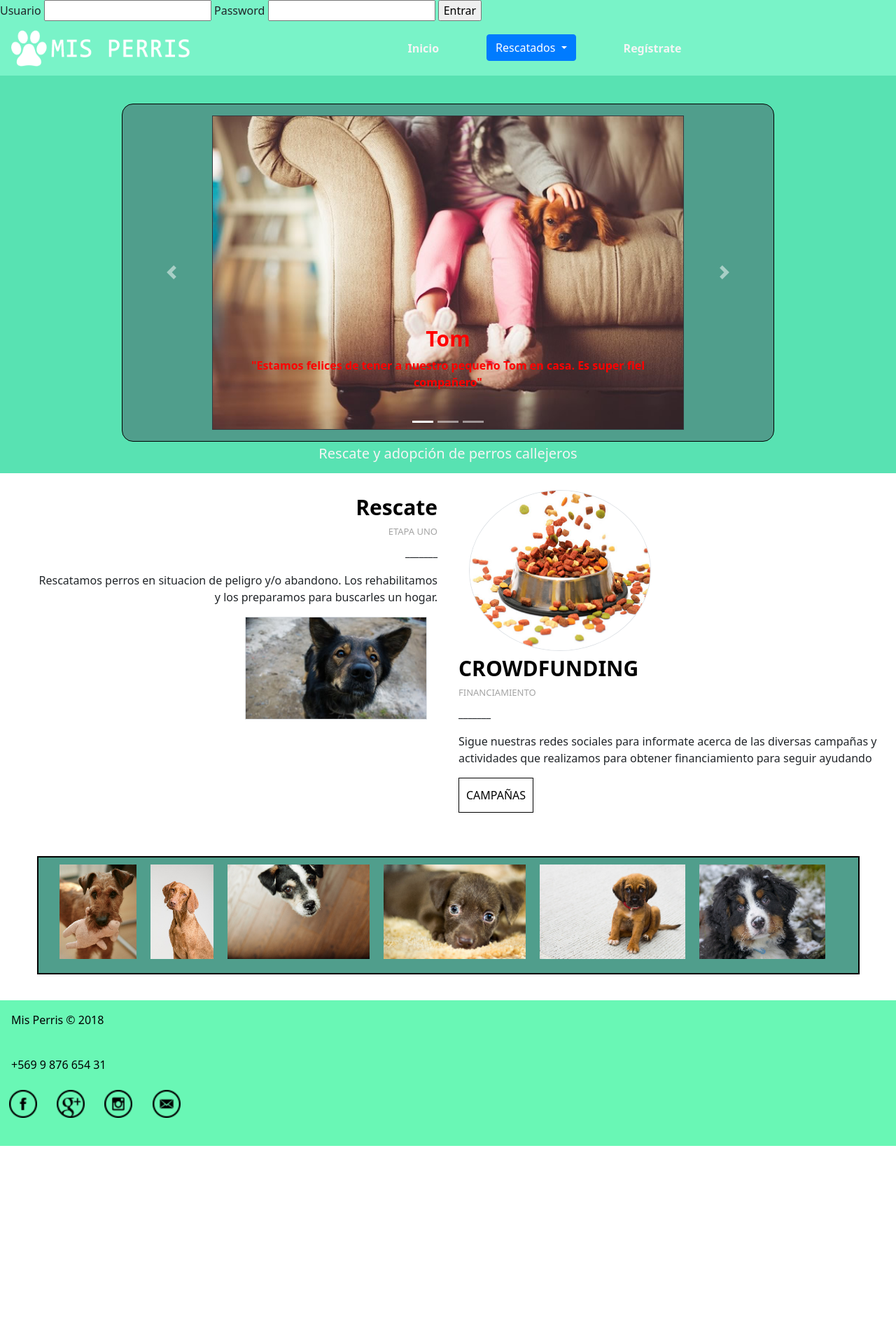
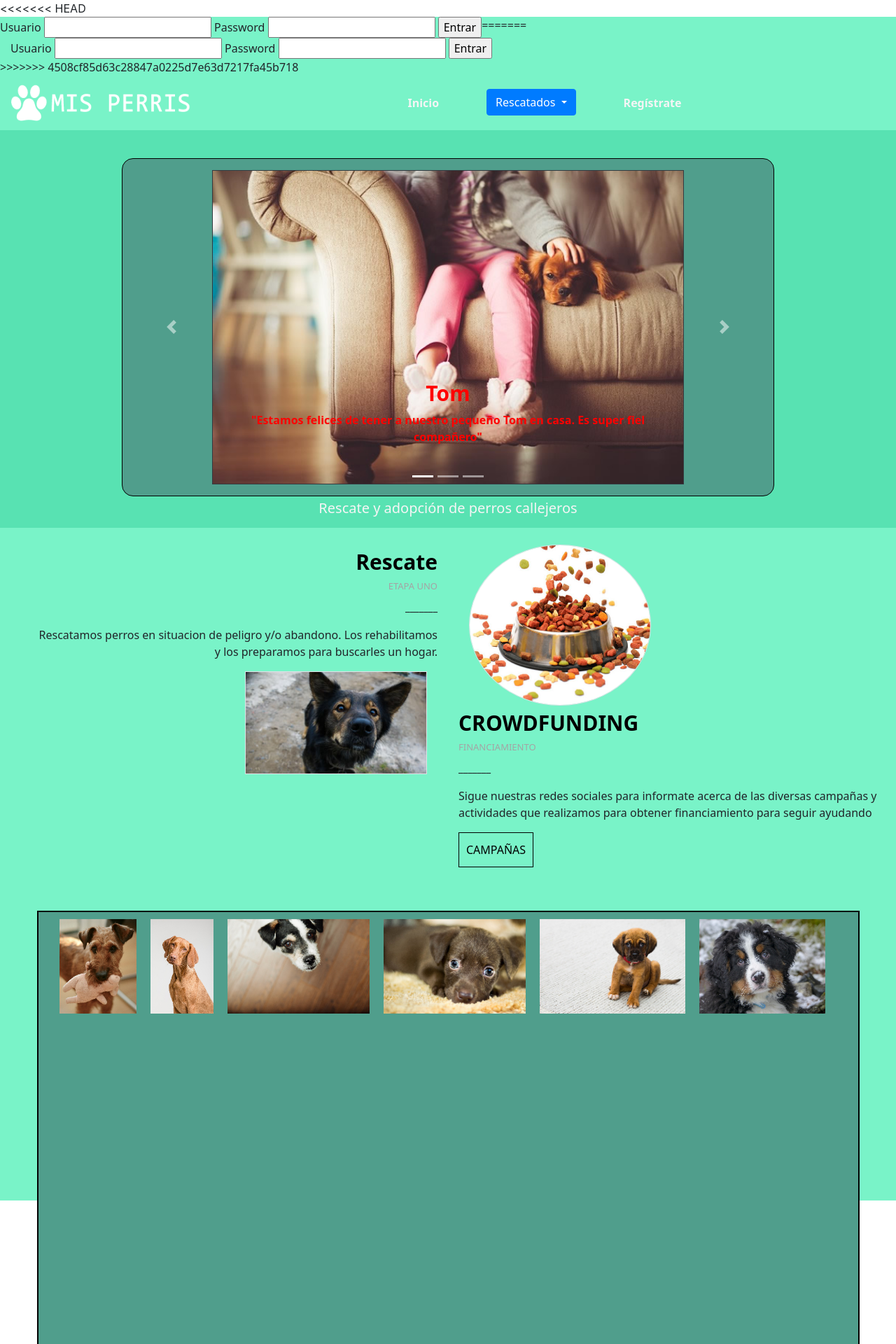
Before and after one commit to cogodyz/Pasteleria, a Django app: page / in a window 1280 px wide. Shown: the top 1920 px of the page at 70% size. Before the commit the page ends 1637 px from the top, so only its background shows below. Run offline with Django 3.2, Linux system fonts and the light colour scheme; parts of the project's set-up code (start-up, migrations or seed data) failed here and were passed over; some libraries are stand-ins or nearby versions.

Commit message:
Volviendo a login modificado

```diff
--- a/templates/base/base.html
+++ b/templates/base/base.html
@@ -14,6 +14,7 @@
     <link rel="stylesheet" href="{% static 'css/galery2.css' %}">
 </head>
 <body>
+<<<<<<< HEAD
 <div class="container-fluid" >
         <header class="row  sticky-top">
 
@@ -50,6 +51,41 @@
                   </form>
               </div>
 
+=======
+<div class="container-fluid" style="background: #79F3C8" class="row login">
+    {% if user.is_authenticated %}
+
+    <form method="post" action="/logout/">
+
+       {% csrf_token %}
+
+       Bienvenido: {{user}}
+
+       <input type="submit" value="Salir" />
+
+       <input type="hidden" name="next" value="{% url 'index' %}">
+
+    </form>
+
+{% else %}
+
+    <form method="post" action="/login/">
+
+       {% csrf_token %}
+
+       Usuario <input type="text" name="username">
+
+       Password <input type="password" name="password">
+
+       <input type="submit" value="Entrar" />
+
+       <input type="hidden" name="next" value="{% url 'index' %}">
+
+    </form>
+
+{% endif %}
+        <header class="row  sticky-top">
+>>>>>>> 4508cf85d63c28847a0225d7e63d7217fa45b718
                 <nav class="navbar col-12   navbar-expand-md">
                     <a class="navbar-brand" href="{% url 'index' %}"><img src="{% static 'img/logo.png' %}" width="260" height="52" alt="NO HAYs"></a>
                     <button class="navbar-toggler   custom-toggler " type="button" data-toggle="collapse" data-target="#navbarNav" aria-controls="navbarNav" aria-expanded="false" aria-label="Toggle navigation">
@@ -74,11 +110,6 @@
                       </ul>
                     </div>
                   </nav>
-
-
-
-
-
             </header>
 
             {% block content %}
```
Also changed, not shown: db.sqlite3.
